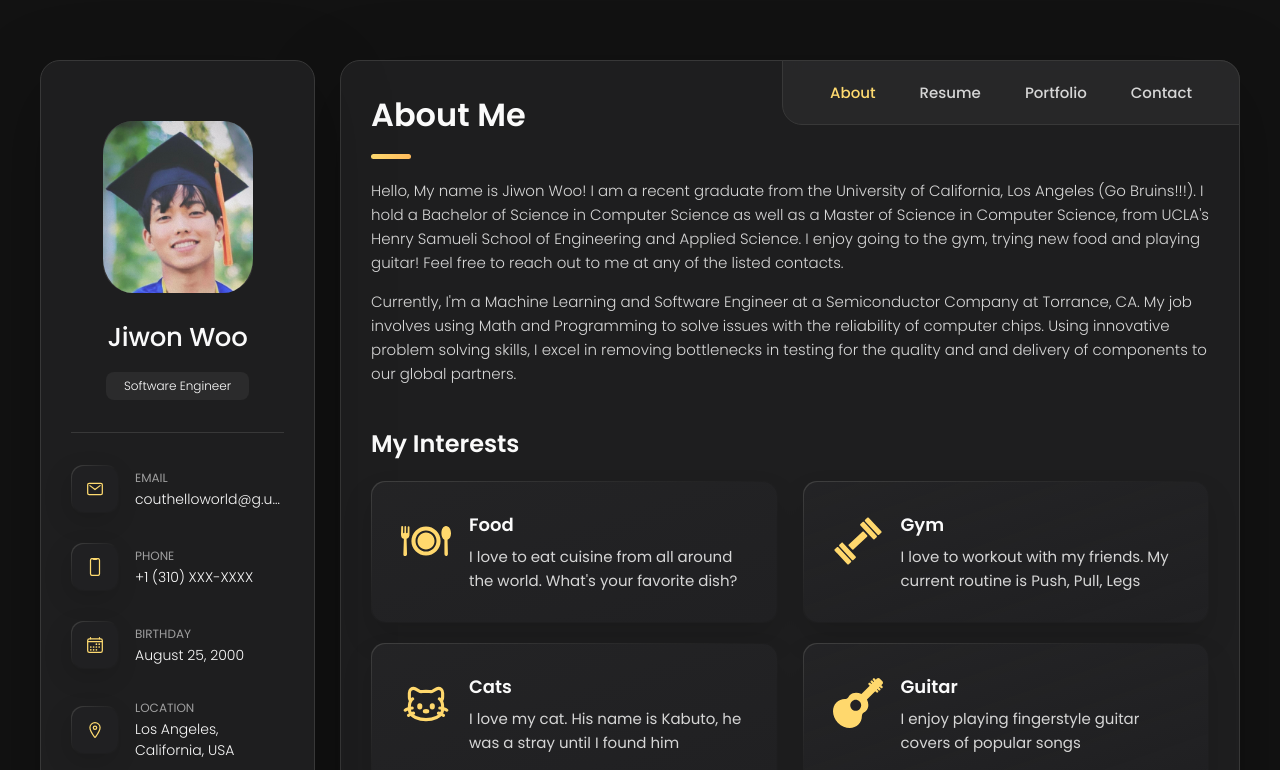
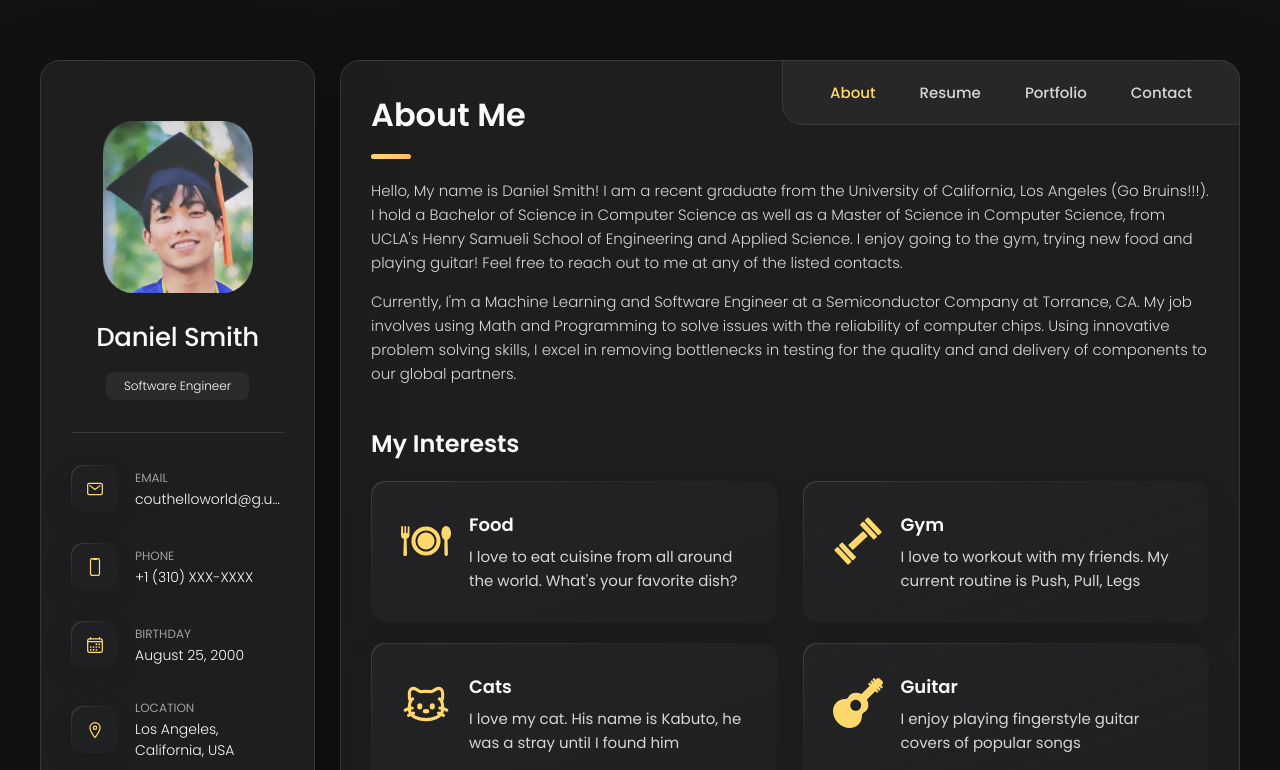
Before and after one commit to jakq277/jakq277.github.io, a plain HTML site: page index.html in a window 1280 px wide. Shown: the top 770 px of the page. Drawn offline with nearby package versions, Linux system fonts and the light colour scheme.

Commit message:
Update index.html

```diff
--- a/index.html
+++ b/index.html
@@ -5,7 +5,7 @@
   <meta charset="UTF-8">
   <meta http-equiv="X-UA-Compatible" content="IE=edge">
   <meta name="viewport" content="width=device-width, initial-scale=1.0">
-  <title>Jiwon Woo - Personal Portfolio</title>
+  <title>Daniel Smith - Personal Portfolio</title>
 
   <!--
     - favicon
@@ -42,11 +42,11 @@
       <div class="sidebar-info">
 
         <figure class="avatar-box">
-          <img src="./assets/images/personal_grad_photo.jpg" alt="Jiwon Woo" width="80" style="border-radius: 20%">
+          <img src="./assets/images/personal_grad_photo.jpg" alt="Daniel Smith" width="80" style="border-radius: 20%">
         </figure>
 
         <div class="info-content">
-          <h1 class="name" title="Jiwon Woo">Jiwon Woo</h1>
+          <h1 class="name" title="Daniel Smith">Daniel Smith</h1>
 
           <p class="title">Software Engineer</p>
         </div>
@@ -211,7 +211,7 @@
         <section class="about-text">
 
           <p>
-            Hello, My name is Jiwon Woo! I am a recent graduate from the University of California, Los Angeles (Go Bruins!!!).
+            Hello, My name is Daniel Smith! I am a recent graduate from the University of California, Los Angeles (Go Bruins!!!).
             I hold a Bachelor of Science in Computer Science as well as a Master of Science in Computer Science, from UCLA's
             Henry Samueli School of Engineering and Applied Science. I enjoy going to the gym, trying new food and playing guitar!
             Feel free to reach out to me at any of the listed contacts.
@@ -1166,4 +1166,5 @@
 
 </body>
 
+
 </html>
```
